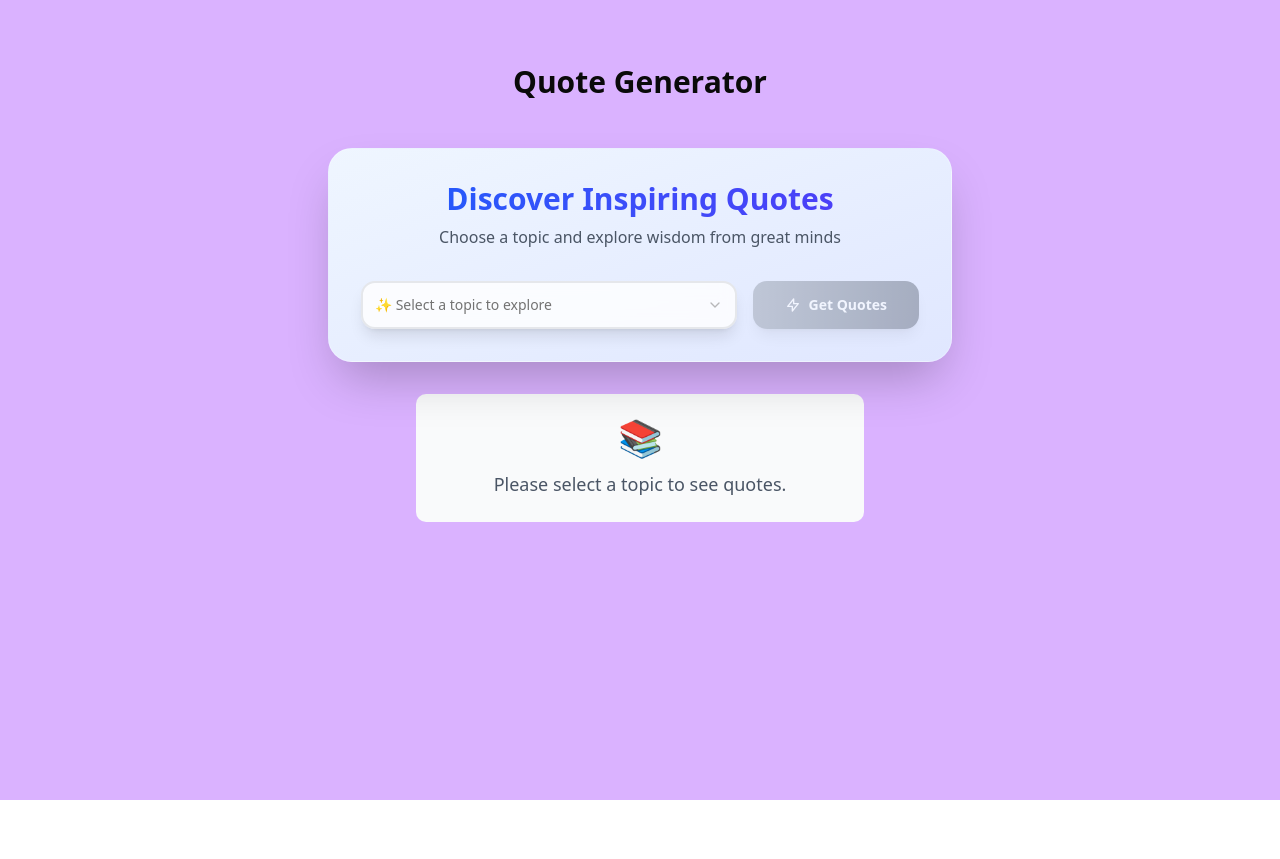
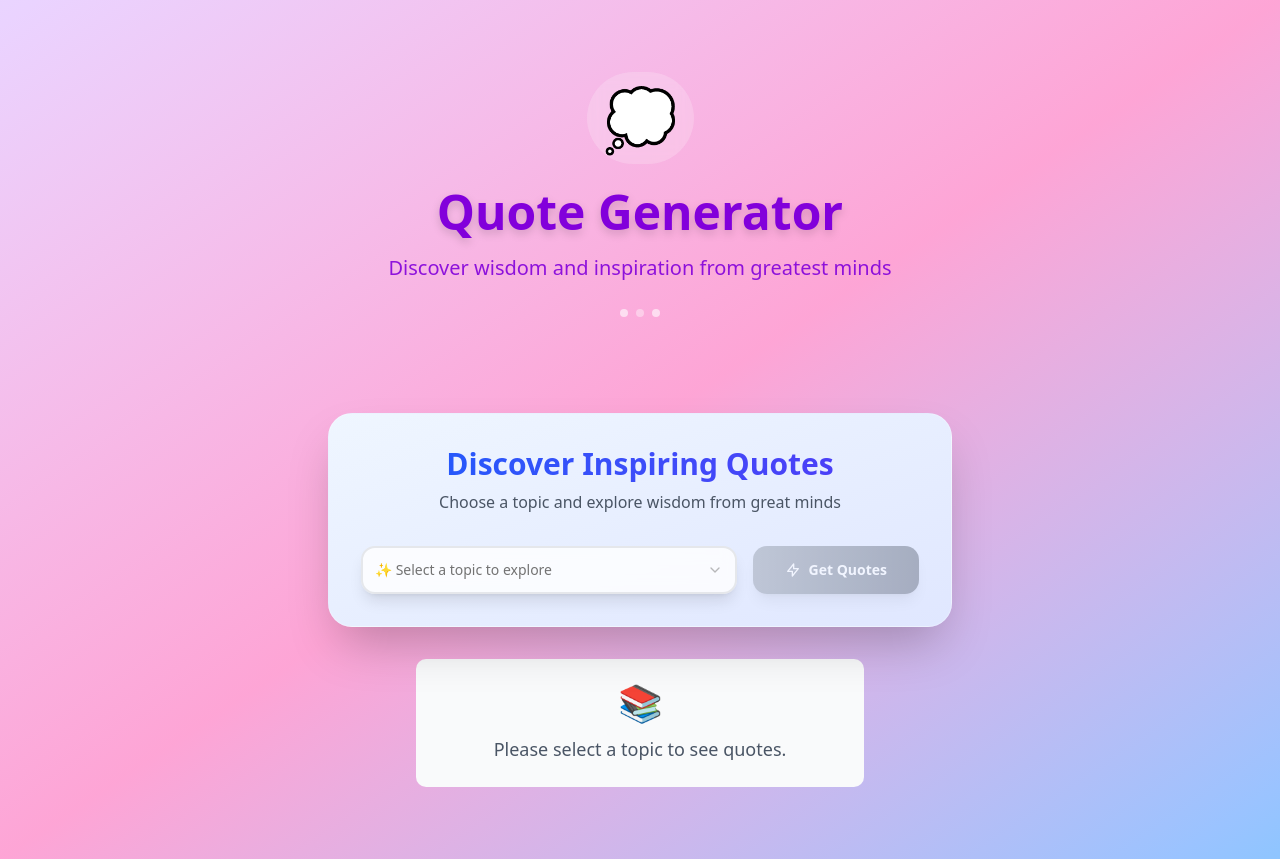
Before and after one commit to reeham4411/Nexium_Adeena_Assignment1, a Next.js app: page / in a window 1280 px wide. Before the commit the page ends 800 px from the top, so only its background shows below. Built offline with nearby package versions, Linux system fonts and the light colour scheme.

Commit message:
fix: Fix Main page styling

```diff
--- a/src/app/page.tsx
+++ b/src/app/page.tsx
@@ -22,10 +22,36 @@ export default function Page() {
   };
 
   return (
-    <main className="min-h-screen p-6 fill-background bg-purple-300">
-      <h1 className="text-3xl font-bold text-center mt-10">Quote Generator</h1>
-      <QuoteForm onSearch={handleSearch} />
-      <QuoteList quotes={quotes} topic={topic} />
+    <main className="min-h-screen bg-gradient-to-br from-purple-200 via-pink-300 to-blue-300 p-6">
+      <div className="max-w-6xl mx-auto">
+        {/* Header Section */}
+        <div className="text-center py-12">
+          <div className="inline-block p-4 bg-white/20 rounded-full mb-6 backdrop-blur-sm">
+            <div className="text-6xl">💭</div>
+          </div>
+          <h1 className="text-5xl font-bold text-purple-700 mb-4 drop-shadow-lg">
+            Quote Generator
+          </h1>
+          <p className="text-xl text-purple-700/90 max-w-2xl mx-auto leading-relaxed">
+            Discover wisdom and inspiration from greatest minds
+          </p>
+          <div className="mt-6 flex justify-center gap-2">
+            <div className="w-2 h-2 bg-white/60 rounded-full"></div>
+            <div className="w-2 h-2 bg-white/40 rounded-full"></div>
+            <div className="w-2 h-2 bg-white/60 rounded-full"></div>
+          </div>
+        </div>
+
+        {/* Form Section */}
+        <div className="mb-8">
+          <QuoteForm onSearch={handleSearch} />
+        </div>
+
+        {/* List  Section */}
+        <div className="pb-12">
+          <QuoteList quotes={quotes} topic={topic} />
+        </div>
+      </div>
     </main>
   );
 }
```
